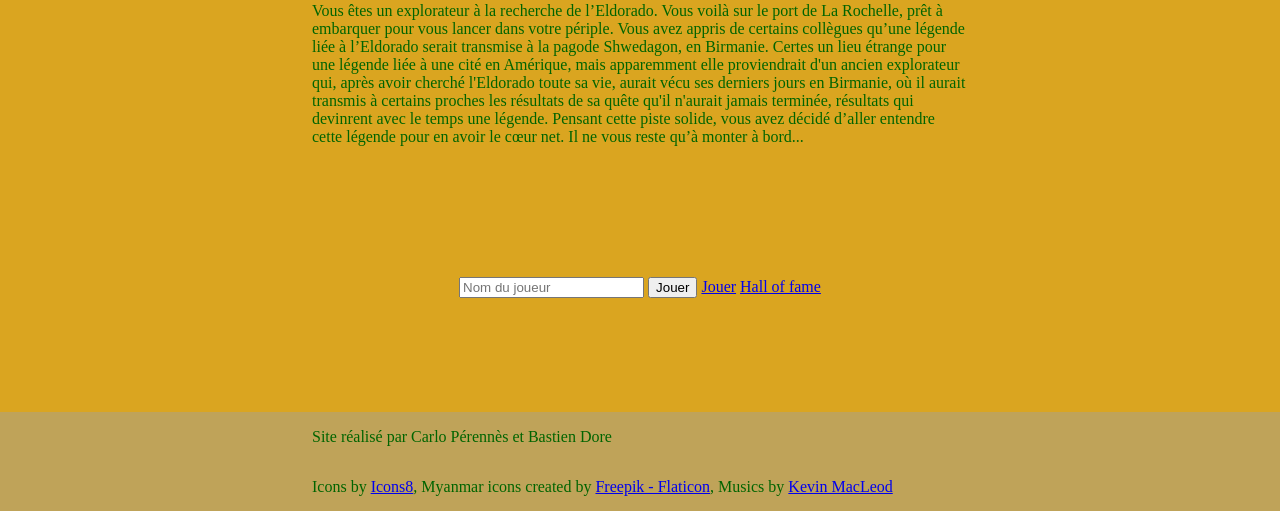
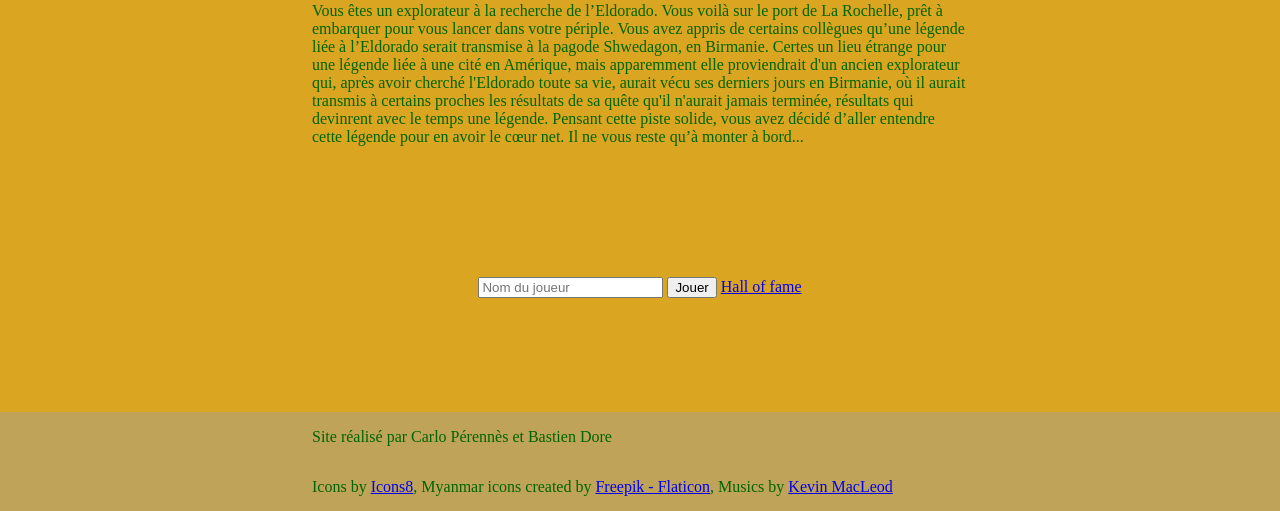
Before and after one commit to CarloPerennes/ENSG_2024_projet_web_Perennes_Dore, a PHP site: page /views/accueil.php in a window 1280 px wide; the page is wider, and only the part inside the window is pictured. Shown: the part 256-767 px from the top of that part. Run offline with PHP 8.4, Linux system fonts and the light colour scheme.

Commit message:
update accueil.php

```diff
--- a/core-master/views/accueil.php
+++ b/core-master/views/accueil.php
@@ -19,7 +19,6 @@
             <input type="text" name="pseudo" placeholder="Nom du joueur">
             <input type="submit" value="Jouer">
         </from>
-        <a href = "/escapegame">Jouer</a>
         <a href = "/halloffame">Hall of fame</a>
     </div>
     <footer>
```
